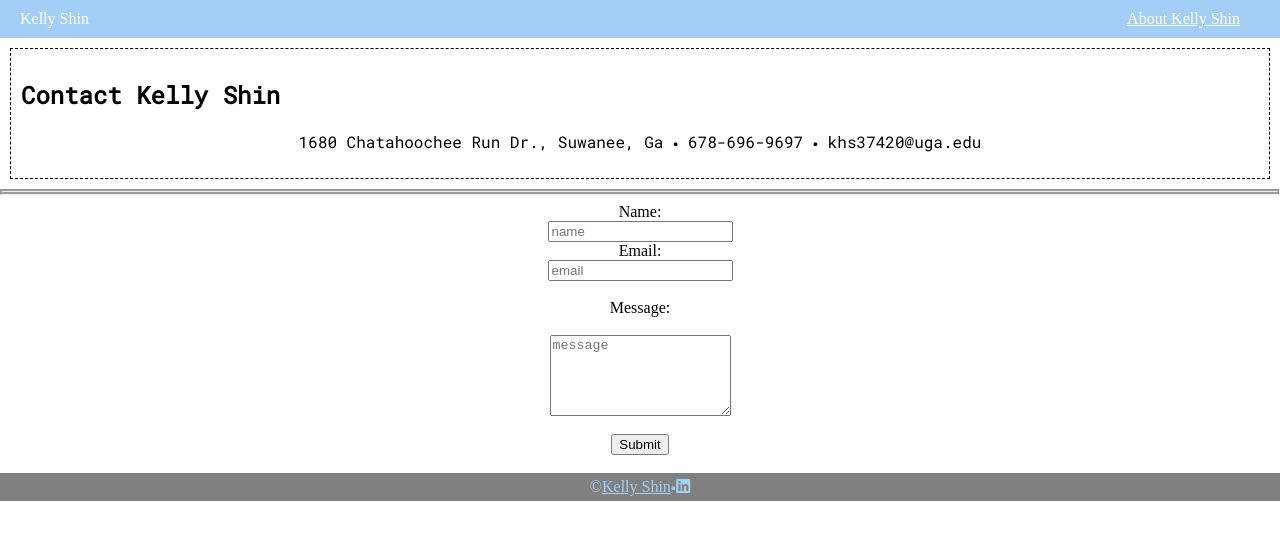
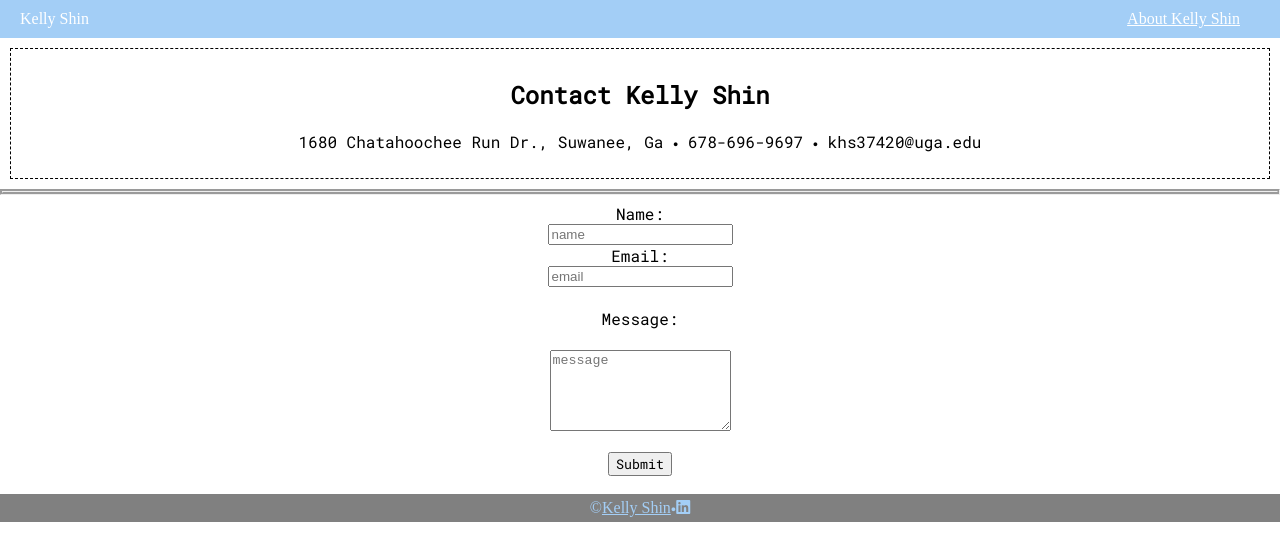
Before and after one commit to ks37420/ks37420.github.io, a plain HTML site: page contact.html in a window 1280 px wide. Drawn offline with Linux system fonts and the light colour scheme.

Commit message:
Add files via upload

```diff
--- a/contact.html
+++ b/contact.html
@@ -13,14 +13,14 @@
         <p>Kelly Shin</p>
         <p><a href="index.html">About Kelly Shin</a></p>
     </nav>
-    <section>
+    <section class="contact">
         <h1>Contact Kelly Shin</h1>
         <p>1680 Chatahoochee Run Dr., Suwanee, Ga &#128900; 678-696-9697 &#128900; khs37420@uga.edu</p>
     </section>
     <hr>
     <form action="https://formsubmit.co/a75f2311d7ae1d7c447912f445c701cb" method="POST" class="one-col" class="one-col">
         <input type="hidden" name="_captcha" value="false">
-        <input type="hidden" name="_next" value="http://ks37420.github.io/thankyou.html">
+        <input type="hidden" name="_next" value="https://ks37420.github.io/thankyou.html">
         <label for="name">Name:</label>
         <input type="text" id="name" name="name" placeholder="name">
         <label for="email">Email:</label>
--- a/css/style.css
+++ b/css/style.css
@@ -149,12 +149,20 @@ dl dd{
     align-items: center;
 }
 
-form {}
+form {
+    font-family: 'Roboto Mono', monospace;
+}
 
 form input, form textarea {}
 
 form input:focus, form textarea:focus {}
 
-form button {}
+form button {
+    font-family: 'Roboto Mono', monospace;
+}
 
 form button:hover {}
+
+.contact {
+    text-align: center;
+}
```
Also changed, not shown: thankyou.html (+2 -3 lines).
